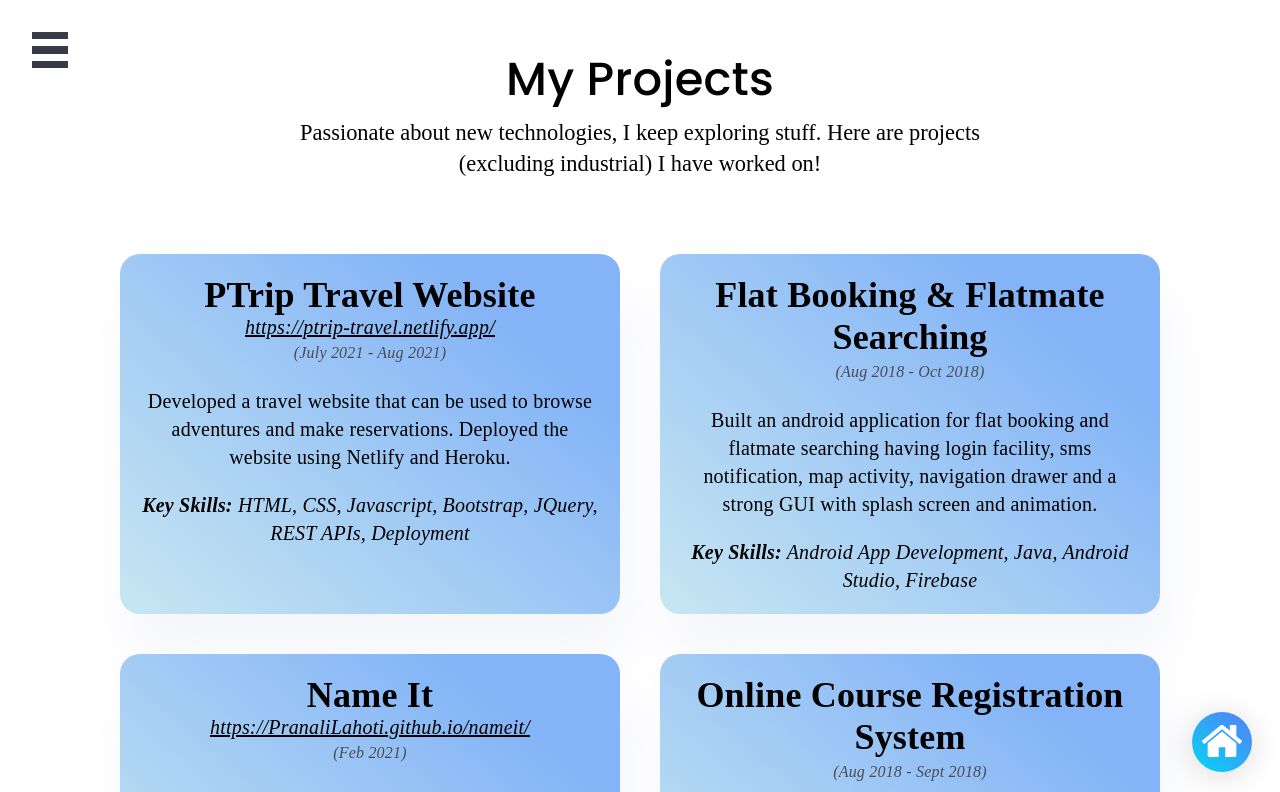
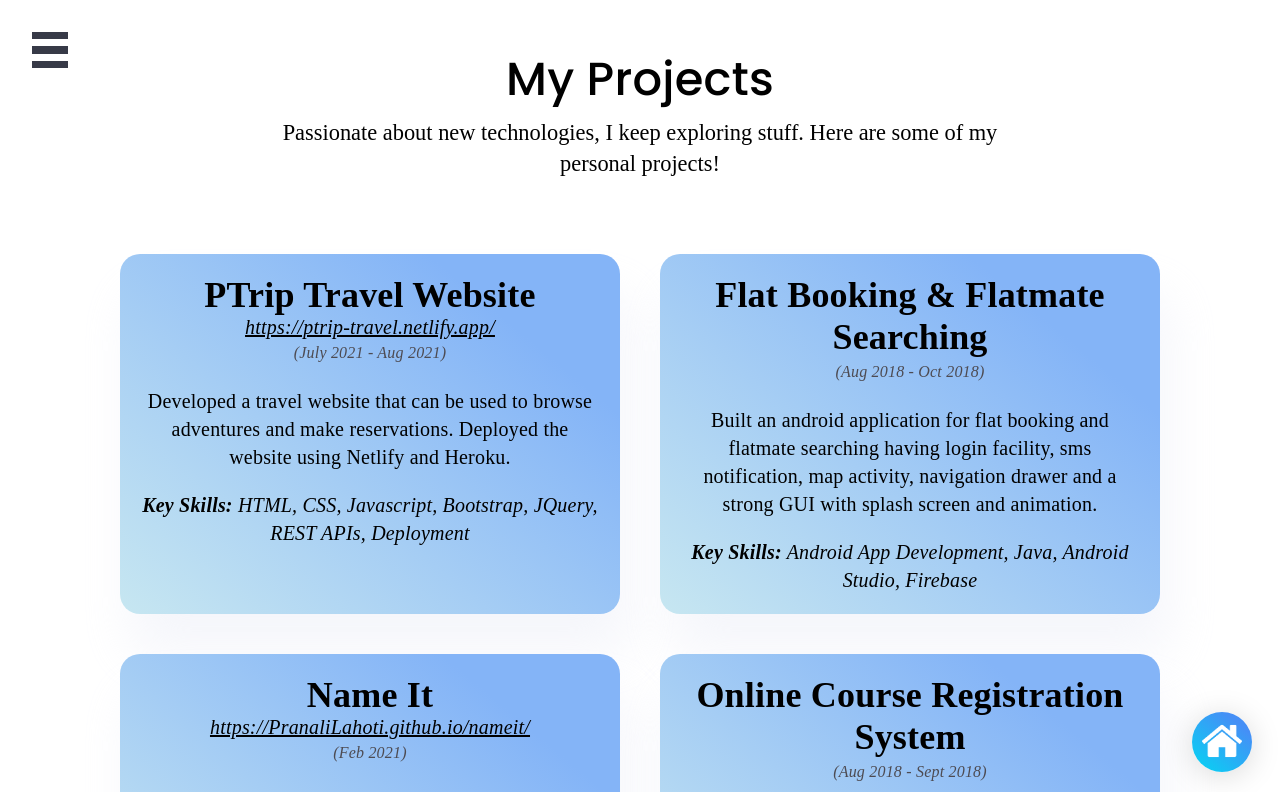
Before and after one commit to PranaliLahoti/portfolio, a React (Create React App) app: page /#/projects in a window 1280 px wide. Shown: the top 792 px of the page. Built offline with nearby package versions, Linux system fonts and the light colour scheme.

Commit message:
minor change in text

```diff
--- a/public/index.html
+++ b/public/index.html
@@ -7,7 +7,7 @@
     <meta name="theme-color" content="#000000" />
     <meta
       name="description"
-      content="Pranali Lahoti Portfolio"
+      content="Pranali Lahoti's portfolio website."
     />
     <link rel="apple-touch-icon" href="%PUBLIC_URL%/logo192.png" />
     <!--
--- a/src/components/About/About.jsx
+++ b/src/components/About/About.jsx
@@ -92,13 +92,13 @@ const About = () =>{
                             <h2 className="about-sub-head ">
                                 Name: <i>Pranali Vijaykumar Lahoti</i>
                             </h2>
-                            <h2 className="about-sub-head ">
-                                    Birth Date: <i>October 12, 1998</i>
-                            </h2>
+                            {/* <h2 className="about-sub-head ">
+                                    Birth Date: <i>October, 1998</i>
+                            </h2> */}
 
-                            <h2 className="about-sub-head ">
+                            {/* <h2 className="about-sub-head ">
                                 Gender: <i>Female</i>
-                            </h2>
+                            </h2> */}
                             <h2 className="about-sub-head ">
                                 Personal Email: <i>lahotipranali@gmail.com</i>
                             </h2>
--- a/src/components/Projects/Projects.jsx
+++ b/src/components/Projects/Projects.jsx
@@ -13,7 +13,7 @@ const Projects = () =>{
     return(
         <div className="section-container">
              <Header Heading="My Projects"
-            subHeading="Passionate about new technologies, I keep exploring stuff. Here are projects (excluding industrial) I have worked on!" />
+            subHeading="Passionate about new technologies, I keep exploring stuff. Here are some of my personal projects!" />
 
             <div className="project-cards-container">
                     {
```
